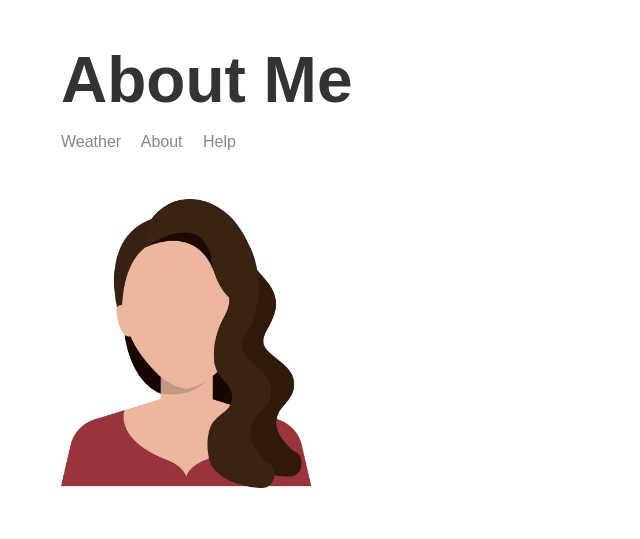
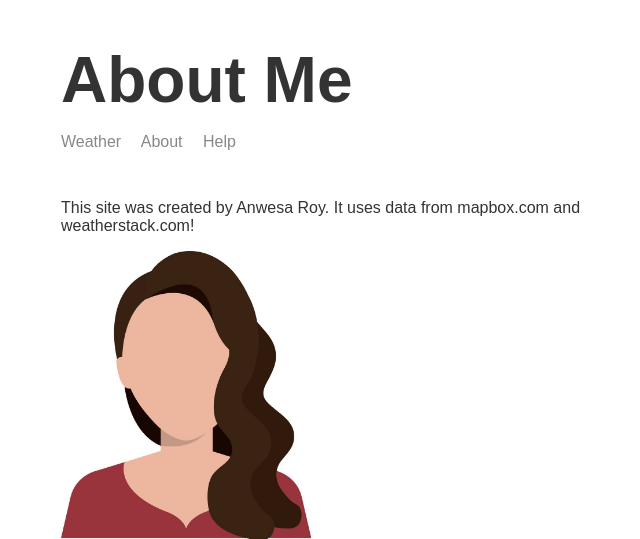
Before and after one commit to AnwesaRoy/node3-weather-website, a Node server app: page /about in a window 1280 px wide. Shown: the top 539 px of the page, without its empty margins (254-894 px from the left). Run offline with Node 20, Linux system fonts and the light colour scheme; some libraries are stand-ins or nearby versions.

Commit message:
Add about text

```diff
--- a/templates/views/about.hbs
+++ b/templates/views/about.hbs
@@ -9,6 +9,7 @@
         {{!-- <h1>{{title}}</h1> --}}
         <div class="main-content">
             {{>header}}
+            <p>This site was created by Anwesa Roy. It uses data from mapbox.com and weatherstack.com!</p>
             <img class="portrait" src="/img/pic.jpg">
         </div>
 
```
